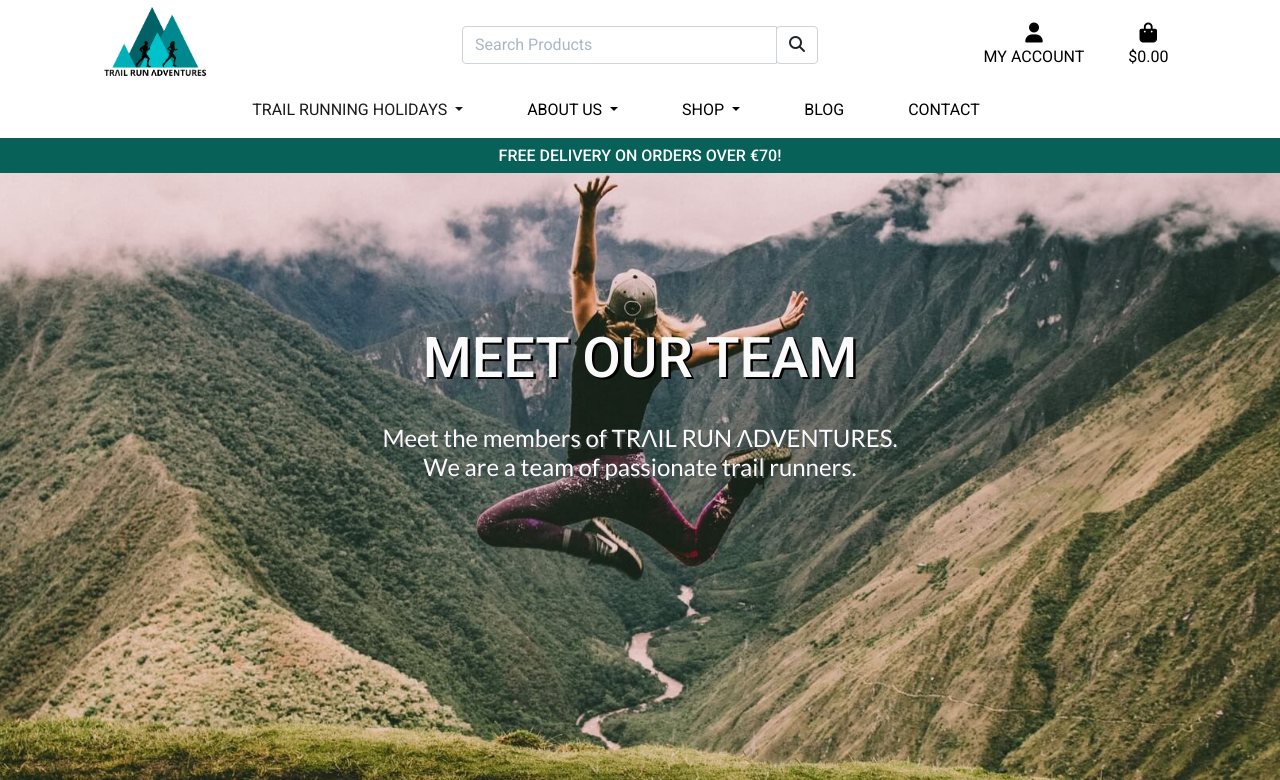
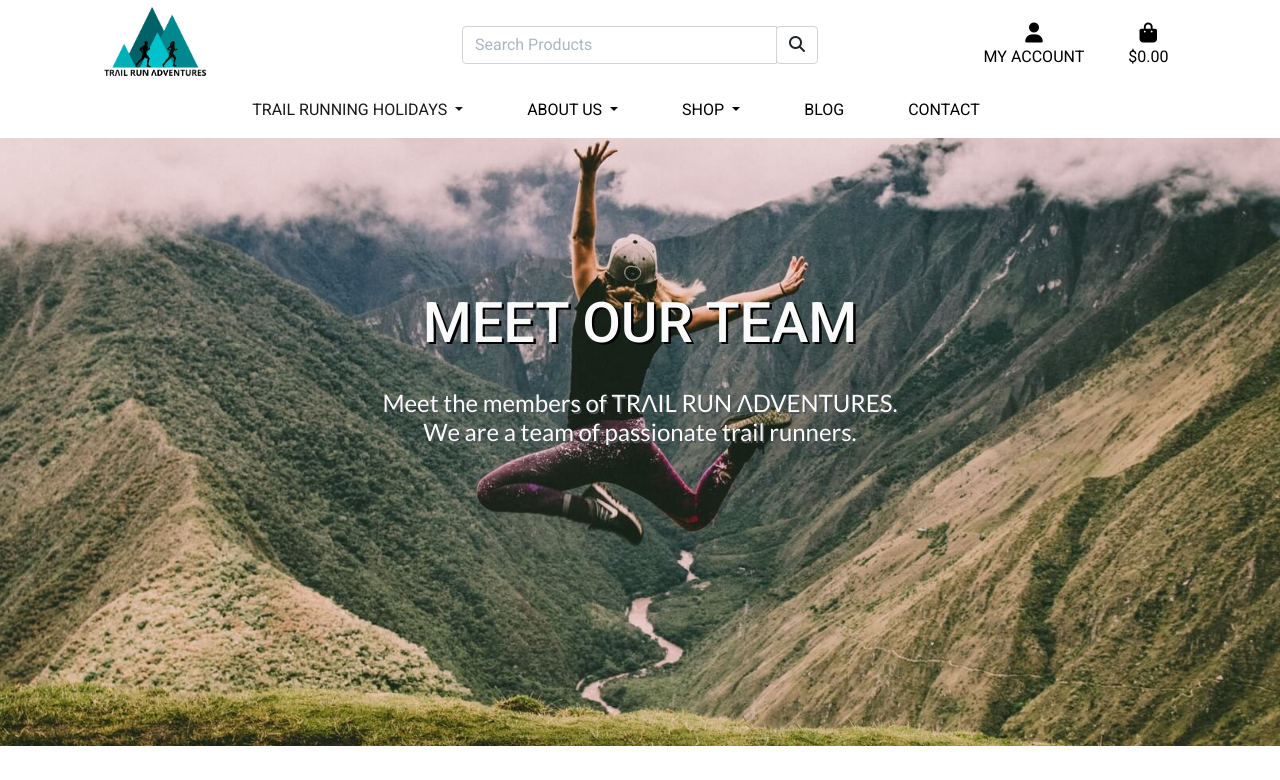
Before and after one commit to FruitbatM/trail-run-adventures, a Django app: page /our-team/ in a window 1280 px wide. Shown: the top 780 px of the page. Run offline with Django 3.2, Linux system fonts and the light colour scheme; data comes from the database, SQL or seed files in the repository; parts of the project's set-up code (start-up, migrations or seed data) failed here and were passed over; some libraries are stand-ins or nearby versions.

```diff
--- a/templates/base.html
+++ b/templates/base.html
@@ -62,11 +62,6 @@
             </div>
         </div>
         <div class="header-content">
-            <div id="delivery-banner" class="row text-center">
-                <div class="col text-white text-uppercase py-1" id="bg-banner">
-                    <h6 class="my-1">Free delivery on orders over €{{ free_delivery_threshold }}!</h6>
-                </div>
-            </div>
             <div class="container-fluid" id="hero-content">
                 <div class="row">
                     {% block header_content %}
```
